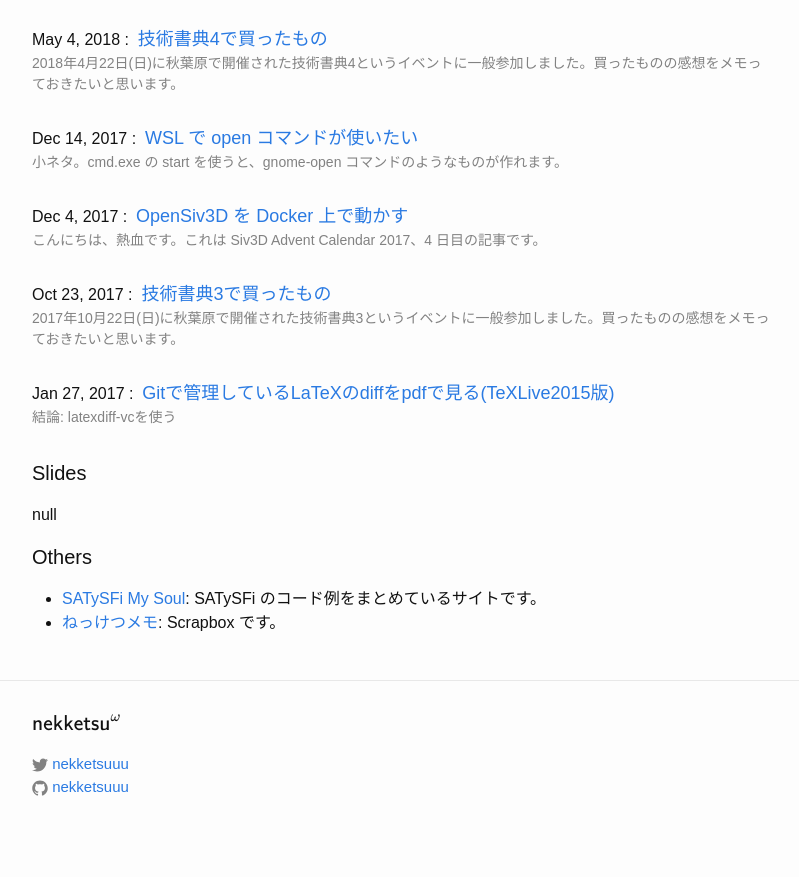
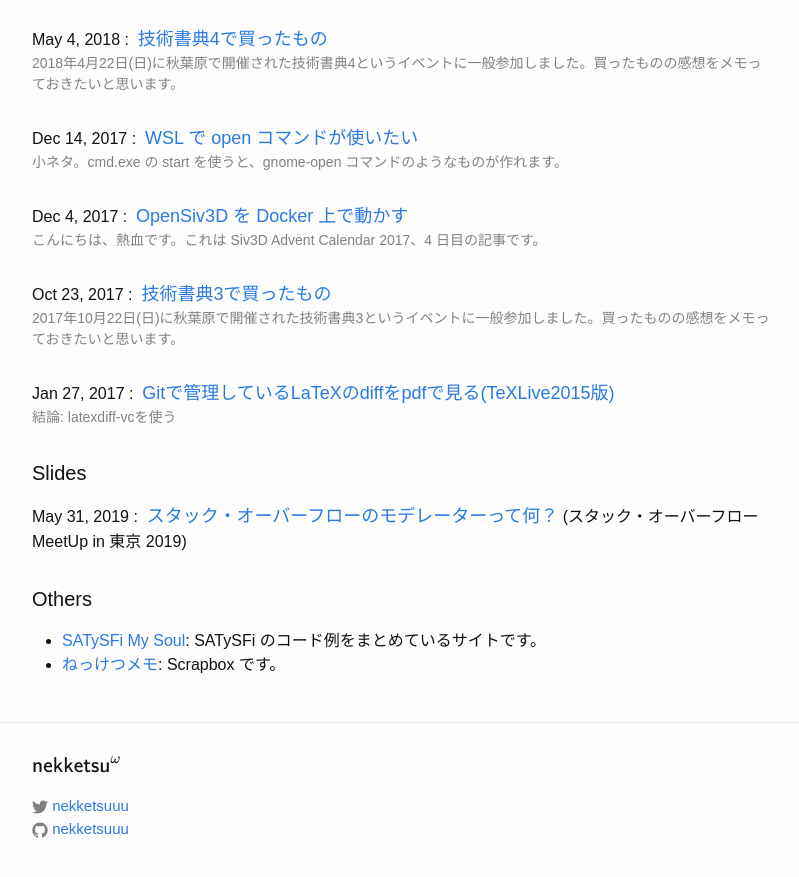
Before and after one commit to nekketsuuu/nekketsuuu.github.io, a Jekyll site: the page built from index.html, in a window 1280 px wide and 900 px high, scrolled down 585 px. Shown: the top 877 px of the window, without its empty margins (238-1037 px from the left). Built offline with Jekyll 4.4.1, drawn with Linux system fonts in a browser that asks for light colours; formulas are drawn with MathJax 3.

Commit message:
add a slide: スタック・オーバーフローのモデレーターって何？

```diff
--- a/index.html
+++ b/index.html
@@ -20,7 +20,14 @@
 
   <h1 class="page-heading">Slides</h1>
 
-  <p>null</p>
+  <ul class="post-list">
+    <li>
+      <div>
+        <span class="post-meta">May 31, 2019&nbsp;:&nbsp;</span>
+	<span><a class="post-link" href="https://docs.google.com/presentation/d/1D6awJp9zWIKeJwTCMotPQsJcMEA4E8b8bzC19IJgV4g/edit?usp=sharing">スタック・オーバーフローのモデレーターって何？</a> (スタック・オーバーフロー MeetUp in 東京 2019)</span>
+      </div>
+    </li>
+  </ul>
 
   <!--
   <ul class="post-list">
```
